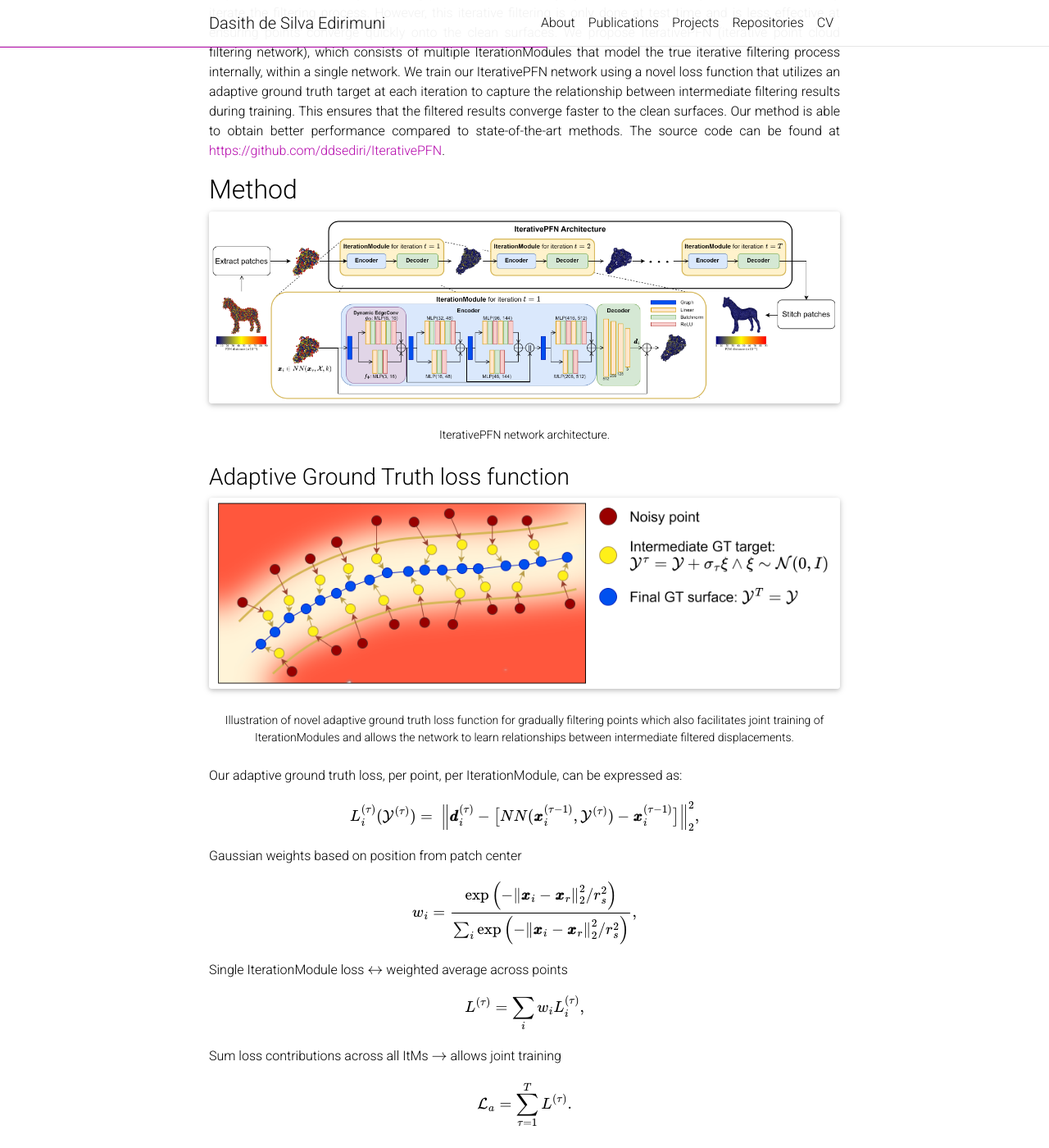
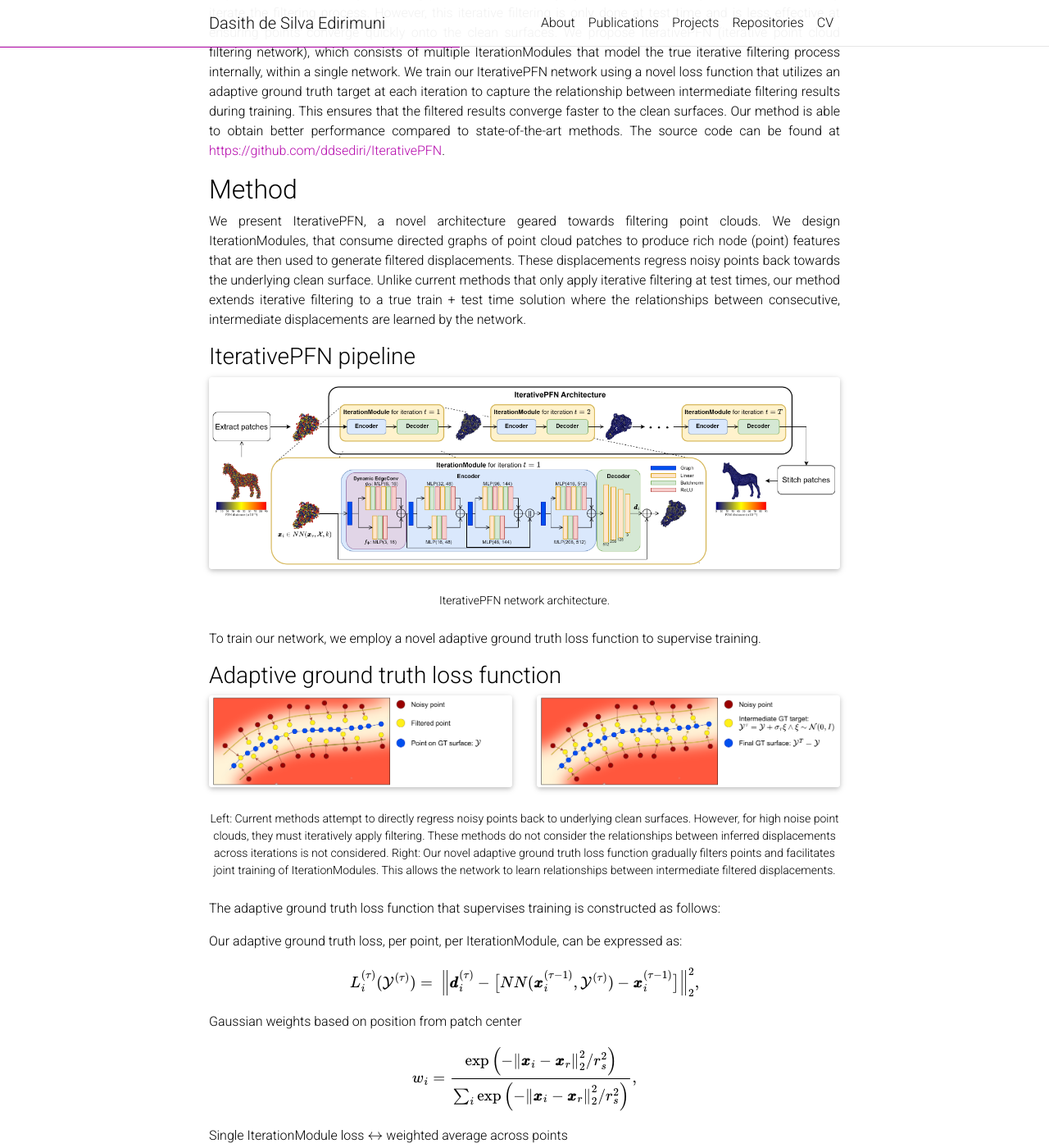
Before and after one commit to ddsediri/ddsediri.github.io, a Jekyll site: the page built from _projects/IterativePFN.md, in a window 1280 px wide and 1400 px high, scrolled down 554 px. Shown: the whole window at 82% size. Built offline with Jekyll 4.4.1, drawn with Linux system fonts in a browser that asks for light colours; comment, search, counter and statistics services are not loaded; a style sheet for code colours, icons or effects is not loaded.

Commit message:
Modified project IterativePFN

```diff
--- a/_projects/IterativePFN.md
+++ b/_projects/IterativePFN.md
@@ -31,6 +31,11 @@ category: work
 </p>
 
 ## Method
+
+<p style="text-align: justify; text-justify: inter-word;">We present IterativePFN, a novel architecture geared towards filtering point clouds. We design IterationModules, that consume directed graphs of point cloud patches to produce rich node (point) features that are then used to generate filtered displacements. These displacements regress noisy points back towards the underlying clean surface. Unlike current methods that only apply iterative filtering at test times, our method extends iterative filtering to a true train + test time solution where the relationships between consecutive, intermediate displacements are learned by the network.
+</p>
+
+### IterativePFN pipeline
 <div class="row">
     <div class="col-sm mt-3 mt-md-0">
         {% include figure.html path="assets/img/projects/iterativepfn/network.png" title="IterativePFN architecture" class="img-fluid rounded z-depth-1" %}
@@ -39,17 +44,26 @@ category: work
 <div class="caption">
     IterativePFN network architecture.</div>
 
-### Adaptive Ground Truth loss function
+<p style="text-align: justify; text-justify: inter-word;">To train our network, we employ a novel adaptive ground truth loss function to supervise training.
+</p>
+
+### Adaptive ground truth loss function
 
 <div class="row">
+    <div class="col-sm mt-3 mt-md-0">
+        {% include figure.html path="assets/img/projects/iterativepfn/Adaptive_GT_0.png" title="Adaptive ground truth" class="img-fluid rounded z-depth-1" %}
+    </div>
     <div class="col-sm mt-3 mt-md-0">
         {% include figure.html path="assets/img/projects/iterativepfn/Adaptive_GT_1.png" title="Adaptive ground truth" class="img-fluid rounded z-depth-1" %}
     </div>
 </div>
 
 <div class="caption">
-    Illustration of novel adaptive ground truth loss function for gradually filtering points which also facilitates joint training of IterationModules and allows the network to learn relationships between intermediate filtered displacements.
+    Left: Current methods attempt to directly regress noisy points back to underlying clean surfaces. However, for high noise point clouds, they must iteratively apply filtering. These methods do not consider the relationships between inferred displacements across iterations is not considered. Right: Our novel adaptive ground truth loss function gradually filters points and facilitates joint training of IterationModules. This allows the network to learn relationships between intermediate filtered displacements.
 </div>
+
+<p style="text-align: justify; text-justify: inter-word;">The adaptive ground truth loss function that supervises training is constructed as follows:
+</p>
 
 Our adaptive ground truth loss, per point, per IterationModule, can be expressed as:
 
```
Also changed, not shown: assets/img/projects/iterativepfn/Adaptive_GT_0.png (added).
